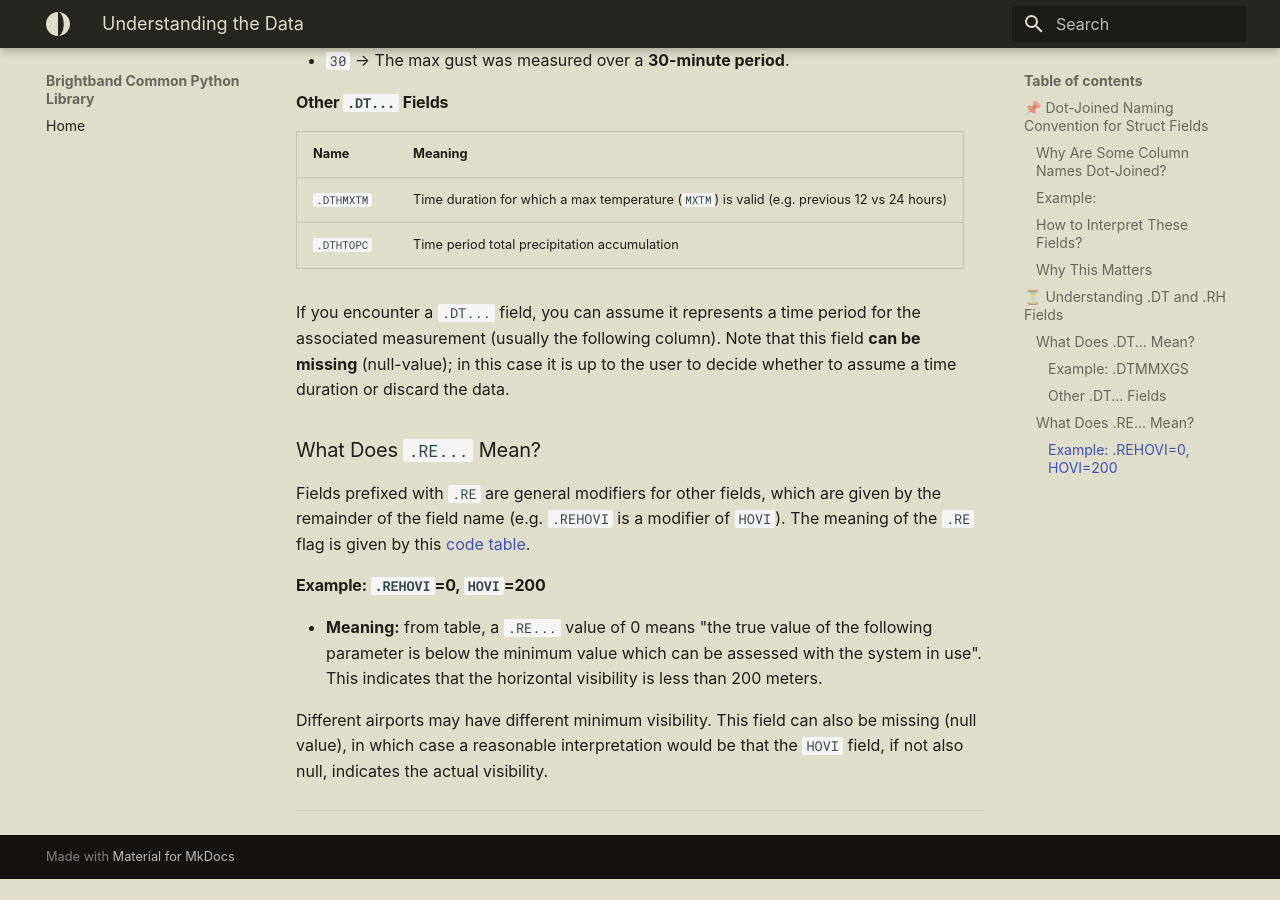
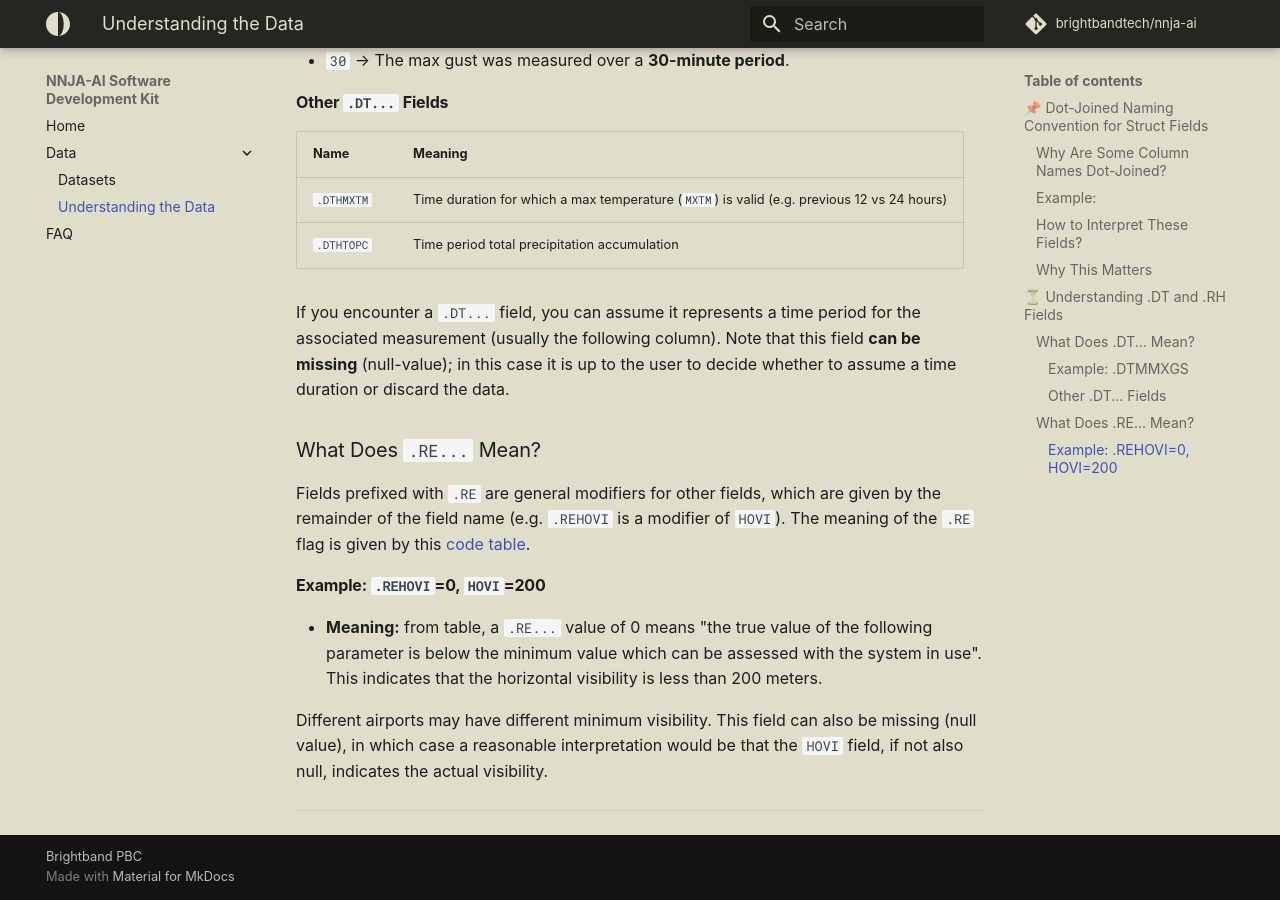
Before and after one commit to brightbandtech/nnja-ai, an MkDocs documentation site: the page built from docs/understanding-the-data.md, in a window 1280 px wide and 900 px high, scrolled down 1732 px. Built offline with MkDocs 1.6.1 and Material for MkDocs 9.7.7, drawn with Linux system fonts in a browser that asks for light colours; comment, search, counter and statistics services are not loaded; before the commit the page ends 2611 px from its top, so only the background shows below that.

Commit message:
feat: improves Mkdocs config and adds Makefile for automation

```diff
--- a/mkdocs.yml
+++ b/mkdocs.yml
@@ -1,31 +1,48 @@
-site_name: Brightband Common Python Library
+site_name: NNJA-AI Software Development Kit
+site_description: >-
+  Python SDK for the AI-optimized NOAA NASA Joint Archive (NNJA) of Observations for Earth System Reanalysis.
+site_author: Brightband PBC
+# site_url: https:/nnja-io.brightband.com
+repo_url: https://github.com/brightbandtech/nnja-ai
+repo_name: brightbandtech/nnja-ai
+copyright: Brightband PBC
+
+# strict: true  # Disable during dev
+
 theme:
-  name: "material"
-  logo: "assets/images/Brightband-Symbol-Alabaster.svg"
-  favicon: "assets/images/Brightband-Symbol-Alabaster.svg"
+  name: material
+  logo: assets/images/Brightband-Symbol-Alabaster.svg
+  favicon: assets/images/Brightband-Symbol-Alabaster.svg
   palette:
     scheme: "brightband"
+
 extra_css:
   - stylesheets/brightband.css
+
+plugins:
+  - search
+  - mkdocs-autoapi:
+      autoapi_dir: src
+  - mkdocstrings:
+      handlers:
+        python:
+          paths: [src]
+          options:
+            docstring_style: google
+            docstring_options:
+              ignore_init_summary: true
+            merge_init_into_class: true
+            group_by_category: true
+            # show_category_heading: true
+            docstring_section_style: list
+            show_source: false
+            separate_signature: true
+            signature_crossrefs: true
+            summary: true
+
 nav:
   - Home: index.md
-plugins:
-- search
-- mkdocs-autoapi:
-    autoapi_dir: src
-- mkdocstrings:
-    handlers:
-      python:
-        paths: [src]
-        options:
-          docstring_style: google
-          docstring_options:
-            ignore_init_summary: true
-          merge_init_into_class: true
-          group_by_category: true
-          # show_category_heading: true
-          docstring_section_style: list
-          show_source: false
-          separate_signature: true
-          signature_crossrefs: true
-          summary: true
+  - Data:
+    - Datasets: datasets.md
+    - Understanding the Data: understanding-the-data.md
+  - FAQ: faq.md
```
Also changed, not shown: 1 other file.
